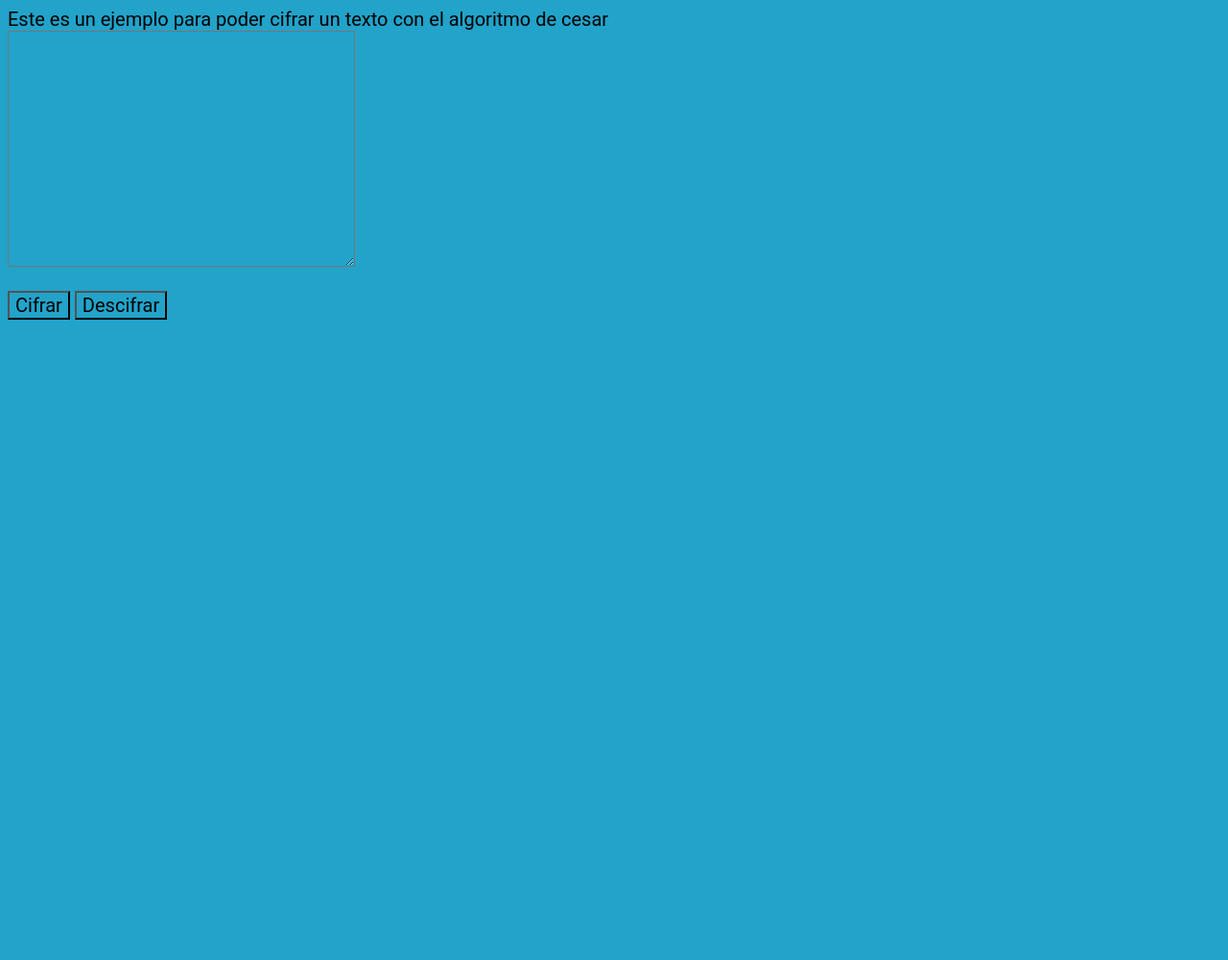
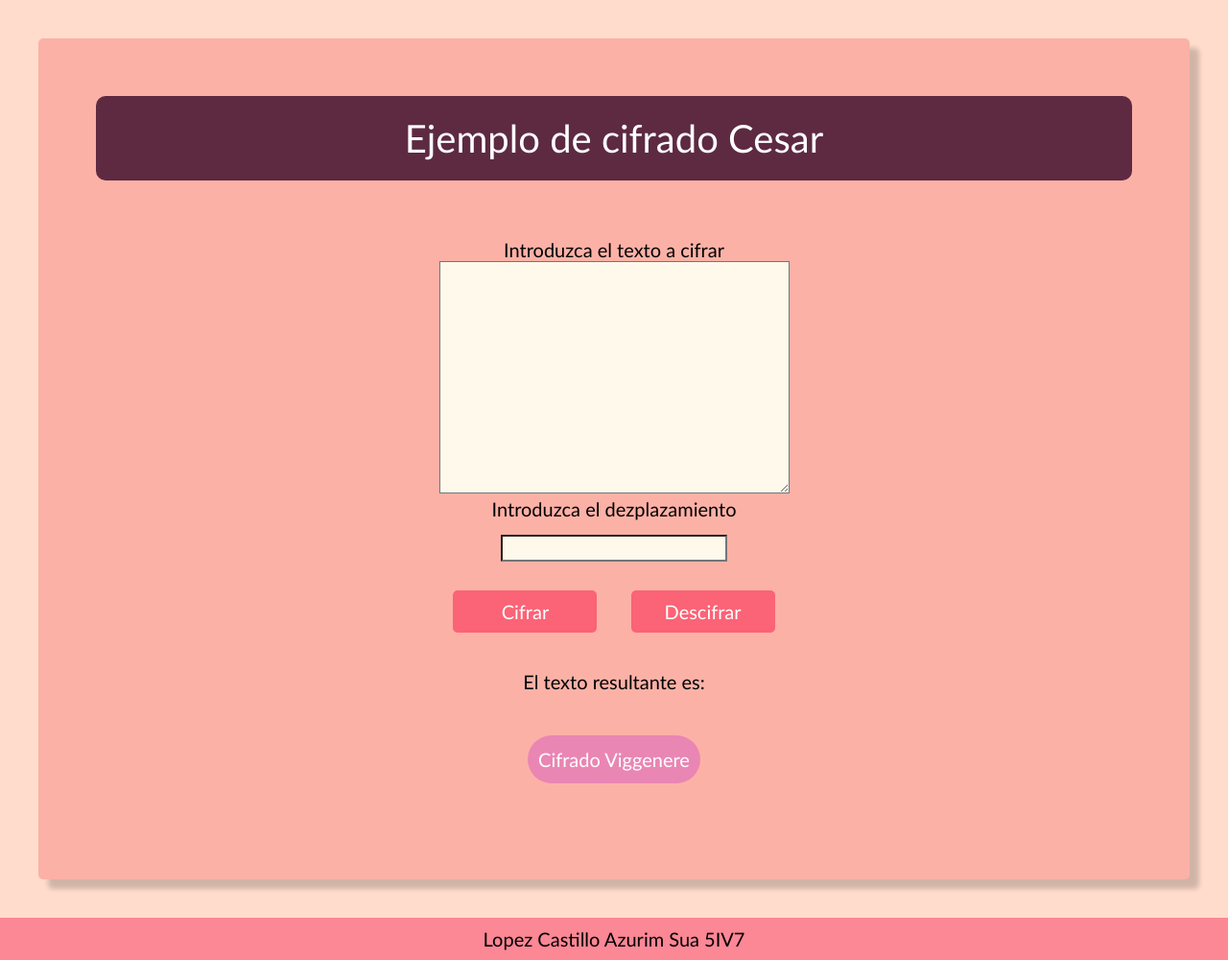
Before and after one commit to azurim04/5IV7-SWyA-Lopez-Castillo-Azurim, a plain HTML site: page 01 Cesar/index.html in a window 1280 px wide. Shown: the whole page at 96% size. Before the commit the page ends 800 px from the top, so only its background shows below. Drawn offline with Linux system fonts and the light colour scheme.

Commit message:
Ya quedo el cifrado cesar

```diff
--- a/01 Cesar/css/cesar.css
+++ b/01 Cesar/css/cesar.css
@@ -1,5 +1,87 @@
 *{
-    background-color: rgb(34, 163, 202);
+    background-color:#ffdccc;
     font-size: 20px;
-    font-family: 'Roboto';
+    font-family: 'Gill Sans', 'Gill Sans MT', Calibri, 'Trebuchet MS', sans-serif;
+    padding: 0;
+    margin: 0;
+    color: black;
 }
+
+.content{
+    background-color: #fcb1a6;
+    padding: 1rem;
+    margin: 2rem;
+    border-radius: 5px;
+    box-shadow: 10px 10px 5px 0px rgba(0,0,0,0.18);
+    -webkit-box-shadow: 10px 10px 5px 0px rgba(0,0,0,0.18);
+    -moz-box-shadow: 10px 10px 5px 0px rgba(0,0,0,0.18);
+}
+
+.header{
+    text-align: center;
+    background-color: #5d2a42;
+    color: white;
+    padding: 1rem;
+    border: 4px;
+    border-radius: 10px;
+    margin: 2rem;
+    font-size: 2em;
+}
+
+.main-content{
+    border: 4px;
+    border-radius: 10px;
+    margin: 2rem;
+    text-align: center;
+    justify-content: center;
+    align-content: center;
+    background-color: #fcb1a6;
+    padding: 1rem;
+}
+
+label, input{
+    margin: 15px;
+}
+
+label{
+    background-color: #fcb1a6;
+}
+
+input, textarea{
+    background-color: #fff9ec;
+}
+
+.cifrar, .descifrar{
+    border-radius: 5px;
+    background-color: #fb6376;
+    color: white;
+    border: #fb6376;
+    width: 150px;
+    padding: 0.5rem;
+}
+
+p{
+    background-color: #fcb1a6;
+}
+
+a{
+    border: none;
+    min-width: 180px;
+    height: 50px;
+    background-color: #e986b4;
+    color: white;
+    border-radius: 100px;
+    text-decoration: none;
+    display: inline-flex;
+    transition: .3s ease all;
+    justify-content: center;
+    text-align: center;
+    align-items: center;
+    margin: 1rem;
+}
+
+footer{
+    text-align: center;
+    padding: 0.5rem;
+    background-color: #fc8795;
+}
--- a/01 Cesar/index.html
+++ b/01 Cesar/index.html
@@ -8,16 +8,28 @@
     <link rel="stylesheet" href="css/cesar.css">
 </head>
 <body>
-    Este es un ejemplo para poder cifrar un texto con el algoritmo de cesar
-    <br>
-    <textarea id="cadena" cols="30" rows="10"></textarea>
-    <br>
-    <p><input type="button" value="Cifrar" onclick="cifrar()">
-        <input type="button" value="Descifrar" onclick="descifrar()"></p>
-    <div id="resultado">
-
+    <div class="content">
+        <div class="header">
+            Ejemplo de cifrado Cesar
+        </div>
+        <div class="main-content">
+            <label>Introduzca el texto a cifrar</label><br>
+            <textarea id="cadena" cols="30" rows="10" class="texto"></textarea>
+            <br>
+            <label>Introduzca el dezplazamiento</label><br>
+            <input type="number" id="desp" class="number">
+            <br>
+            <p><input class="cifrar" type="button" value="Cifrar" onclick="cifrar()">
+            <input class="descifrar" type="button" value="Descifrar" onclick="descifrar()"></p>
+            <br>
+            <label>El texto resultante es:</label>
+            <div id="resultado">
+            </div>
+            <br>
+            <a href="../02 Viggenere/index.html">Cifrado Viggenere</a>
+        </div>
     </div>
-
-    <script src="js/cesar.js"></script>
+    <footer>Lopez Castillo Azurim Sua 5IV7</footer>
+    <script src="./js/cesar.js"></script>
 </body>
 </html>
--- a/01 Cesar/js/cesar.js
+++ b/01 Cesar/js/cesar.js
@@ -2,7 +2,7 @@ var cesar = cesar || (function(){
     var proceso = function(txt, desp, action){
         var replace = (function(){
             var abc = ['a', 'b', 'c', 'd', 'e', 'f', 'g', 'h', 'i', 'j', 'k', 'l',
-                        'm', 'n', 'o', 'p', 'q', 'r', 's', 't', 'u', 'v', 'w',
+                        'm', 'n', 'ñ', 'o', 'p', 'q', 'r', 's', 't', 'u', 'v', 'w',
                         'x', 'y', 'z'];
             var l = abc.length;
 
@@ -22,7 +22,7 @@ var cesar = cesar || (function(){
                 return c;
             };
         })();
-        var re = (/([a-z])/ig);
+        var re = (/([a-zñ])/ig);
         return String(txt).replace(re, function(match){
             return replace(match);
         });
@@ -39,11 +39,15 @@ var cesar = cesar || (function(){
 })();
 
 function cifrar(){
+    var desplazamiento = document.getElementById("desp").value;
+    desplazamiento %= 27
     document.getElementById("resultado").innerHTML =
-    cesar.encode(document.getElementById("cadena").value, 3);
+    cesar.encode(document.getElementById("cadena").value, desplazamiento);
 }
 
 function descifrar(){
+    var desplazamiento = document.getElementById("desp").value;
+    desplazamiento %= 27
     document.getElementById("resultado").innerHTML =
-    cesar.decode(document.getElementById("cadena").value, 3);
+    cesar.decode(document.getElementById("cadena").value, desplazamiento);
 }
```
